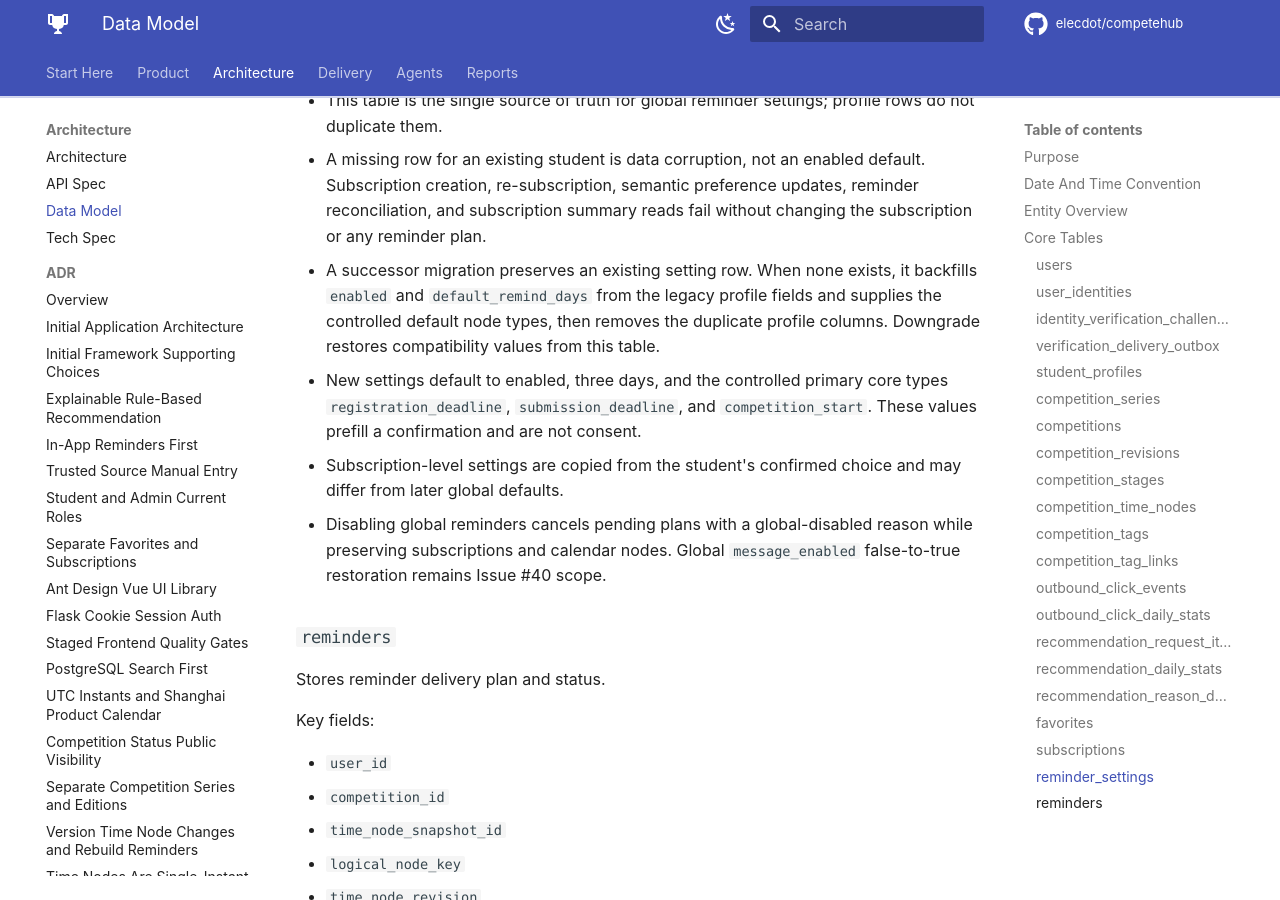
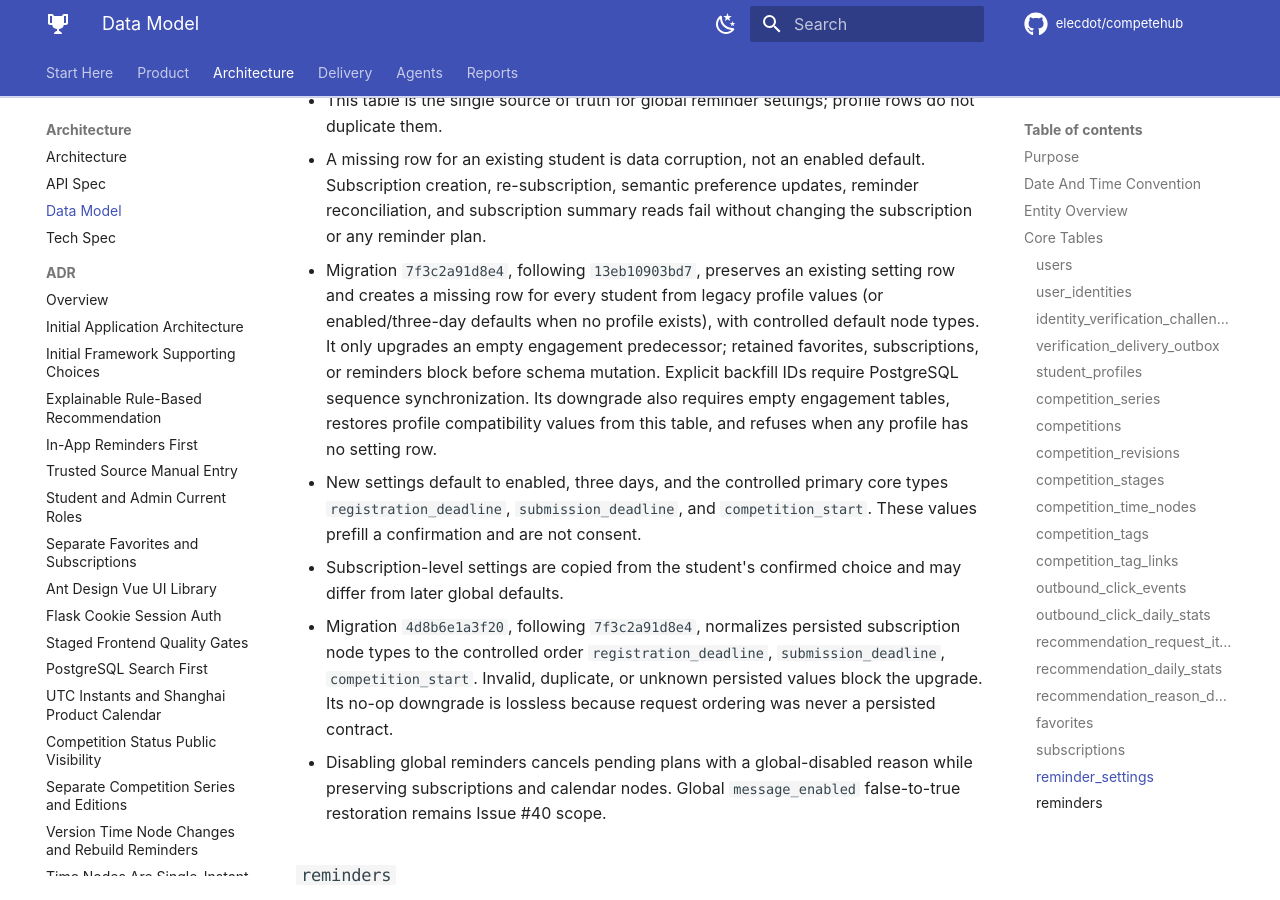
Before and after one commit to elecdot/competehub, an MkDocs documentation site: the page built from docs/data_model.md, in a window 1280 px wide and 900 px high, scrolled down 18608 px. Built offline with MkDocs 1.6.1 and Material for MkDocs 9.7.7, drawn with Linux system fonts in a browser that asks for light colours; comment, search, counter and statistics services are not loaded; some of the changed text lies outside the part shown.

Commit message:
docs(engagement): align migration and acceptance guidance

```diff
--- a/docs/data_model.md
+++ b/docs/data_model.md
@@ -697,15 +697,24 @@ Rules:
   default. Subscription creation, re-subscription, semantic preference updates,
   reminder reconciliation, and subscription summary reads fail without changing
   the subscription or any reminder plan.
-- A successor migration preserves an existing setting row. When none exists, it
-  backfills `enabled` and `default_remind_days` from the legacy profile fields
-  and supplies the controlled default node types, then removes the duplicate
-  profile columns. Downgrade restores compatibility values from this table.
+- Migration `7f3c2a91d8e4`, following `13eb10903bd7`, preserves an existing
+  setting row and creates a missing row for every student from legacy profile
+  values (or enabled/three-day defaults when no profile exists), with controlled
+  default node types. It only upgrades an empty engagement predecessor; retained
+  favorites, subscriptions, or reminders block before schema mutation. Explicit
+  backfill IDs require PostgreSQL sequence synchronization. Its downgrade also
+  requires empty engagement tables, restores profile compatibility values from
+  this table, and refuses when any profile has no setting row.
 - New settings default to enabled, three days, and the controlled primary core
   types `registration_deadline`, `submission_deadline`, and
   `competition_start`. These values prefill a confirmation and are not consent.
 - Subscription-level settings are copied from the student's confirmed choice
   and may differ from later global defaults.
+- Migration `4d8b6e1a3f20`, following `7f3c2a91d8e4`, normalizes persisted
+  subscription node types to the controlled order
+  `registration_deadline`, `submission_deadline`, `competition_start`. Invalid,
+  duplicate, or unknown persisted values block the upgrade. Its no-op downgrade
+  is lossless because request ordering was never a persisted contract.
 - Disabling global reminders cancels pending plans with a global-disabled
   reason while preserving subscriptions and calendar nodes. Global
   `message_enabled` false-to-true restoration remains Issue #40 scope.
@@ -1128,7 +1137,11 @@ Search can start with PostgreSQL filters and simple text matching. Add a dedicat
 - The reproducible chain starts at
   `apps/api/migrations/versions/c5e0e7e0560d_initial_schema_with_verified_identities.py`;
   `13eb10903bd7_add_immutable_competition_revisions.py` adds the series,
-  edition, revision, stage, single-instant node, review, and audit relationships.
+  edition, revision, stage, single-instant node, review, and audit relationships;
+  `7f3c2a91d8e4_add_student_following_reminder_integrity.py` and
+  `4d8b6e1a3f20_canonicalize_subscription_node_types.py` complete the current
+  Issue #38 persistence chain. The operator-facing revision order, backfill
+  steps, and guarded downgrade runbook are in `apps/api/migrations/README`.
   Fresh SQLite and PostgreSQL paths support repeatable upgrade, downgrade, and
   re-upgrade. The known `61f2c8e4a9bd` predecessor backfills owned mutable
   competitions, nodes, and tags into immutable revision snapshots while
```
Also changed, not shown: docs/api_spec.md (+6 -6 lines), docs/tech_spec.zh.md (+1 -1 lines), docs/testing.md (+8 -0 lines), 1 other file.
